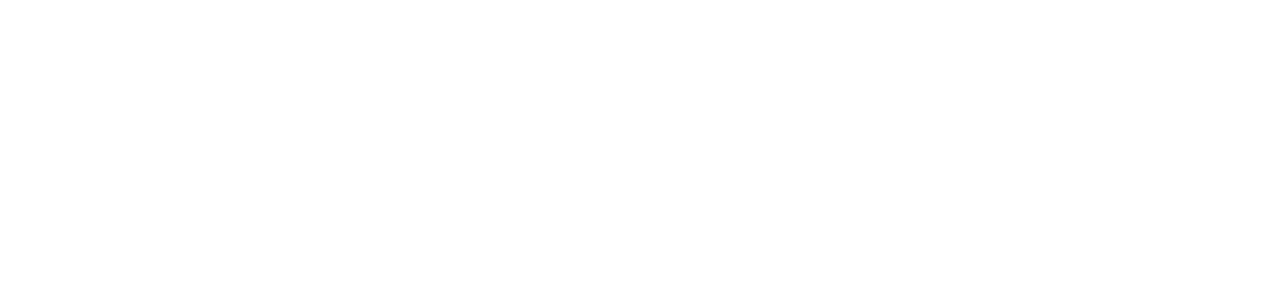
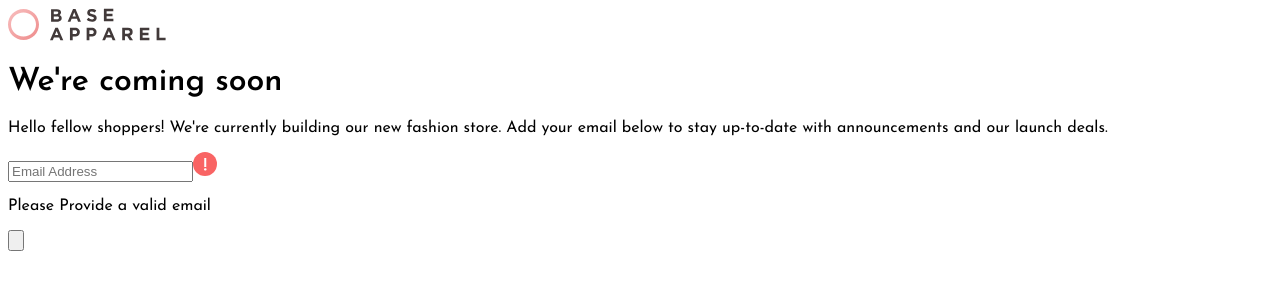
Before and after one commit to royeradames/base-apparel-coming-soon-page, a React (Create React App) app: page / in a window 1280 px wide. Shown: the top 300 px of the page. Built offline with nearby package versions, Linux system fonts and the light colour scheme.

Commit message:
📦add html content

```diff
--- a/src/App.tsx
+++ b/src/App.tsx
@@ -1,8 +1,61 @@
 import React from "react";
 import "./styles/main.scss";
+import { useForm } from "react-hook-form";
+
+// import icons
+import iconError from "./images/icon-error.svg";
+import iconArrow from "./images/icon-arrow.svg";
+import logo from "./images/logo.svg";
+import bgDesktopPattern from "./images/bg-pattern-desktop.svg";
+
+type Inputs = {
+  email: string;
+};
 
 function App() {
-  return <main className="main-container"></main>;
+  const {
+    register,
+    handleSubmit,
+    watch,
+    formState: { errors },
+  } = useForm<Inputs>();
+
+  const onSubmit = (data: any) => {
+    console.log(data);
+  };
+
+  console.log(watch("email")); // watch input value by passing the name of it
+
+  return (
+    <main className="main-container">
+      <img src={logo} alt="Base Apparel" />
+      <h1 className="title">
+        We're <span className="tittle--highlight">coming soon</span>
+      </h1>
+      <p className="message">
+        Hello fellow shoppers! We're currently building our new fashion store.
+        Add your email below to stay up-to-date with announcements and our
+        launch deals.
+      </p>
+      {/* handleSubmit will validate your inputs before invoking onSubmit */}
+      <form onSubmit={handleSubmit(onSubmit)}>
+        {/* include validation with required or other standerd HTML validation rules */}
+        <input
+          {...register("email", { required: true })}
+          type="email"
+          placeholder="Email Address"
+        />
+
+        {/* errors will return when field validation fails */}
+        {errors && <img src={iconError} alt="Error icon" />}
+        {errors && <img src={iconError} alt="Error icon" /> && (
+          <p className="form__error">Please Provide a valid email</p>
+        )}
+
+        <input type="submit" className="form__submit" value="" />
+      </form>
+    </main>
+  );
 }
 
 export default App;
```
